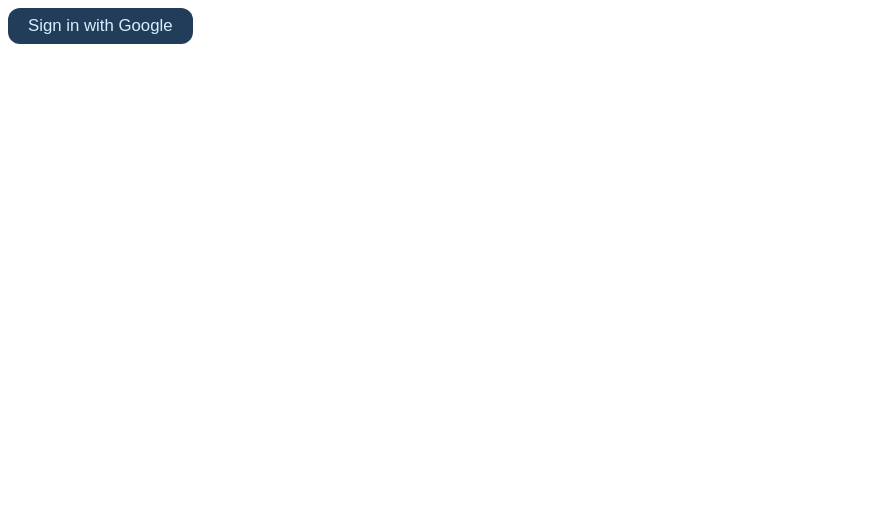
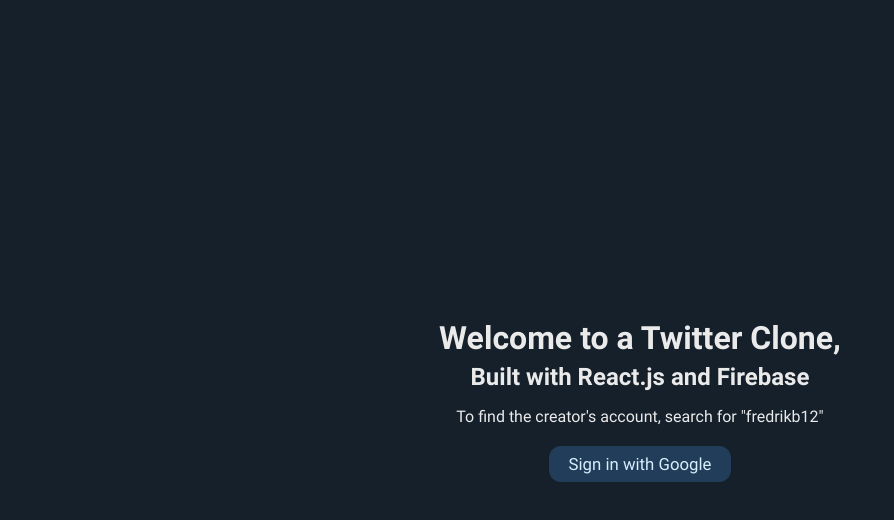
Before and after one commit to fredrikb12/twitter-clone, a React (Create React App) app: page /settings in a window 1280 px wide. Shown: the top 520 px of the page, without its empty margins (0-894 px from the left). Built offline with nearby package versions, Linux system fonts and the light colour scheme; no server answers.

Commit message:
Style sign-in screen

```diff
--- a/src/App.js
+++ b/src/App.js
@@ -83,6 +83,7 @@
   } else {
     return (
       <ThemeProvider theme={theme}>
+        <GlobalStyle />
         <SignIn />
       </ThemeProvider>
     );
--- a/src/components/SignIn.js
+++ b/src/components/SignIn.js
@@ -1,14 +1,34 @@
 import { getAuth, GoogleAuthProvider, signInWithPopup } from "firebase/auth";
 import React from "react";
 import { getAppAuth, signInWithGoogle } from "../firebase";
-import 'firebase/auth';
+import "firebase/auth";
 import Button from "./Button";
 
 function SignIn() {
-
-  return <div>
-    <Button className="sign-in" onClick={signInWithGoogle}>Sign in with Google</Button>
-  </div>;
+  return (
+    <div
+      style={{
+        minHeight: "100vh",
+        display: "flex",
+        flexDirection: "column",
+        justifyContent: "center",
+        alignItems: "center",
+        color: "#eaeaea",
+        textAlign: "center",
+      }}
+    >
+      <div style={{ marginBottom: "20px" }}>
+        <h1>Welcome to a Twitter Clone,</h1>
+        <h2 style={{ marginBottom: "10px", padding: "6px" }}>
+          Built with React.js and Firebase
+        </h2>
+        <p>To find the creator's account, search for "fredrikb12"</p>
+      </div>
+      <Button className="sign-in" onClick={signInWithGoogle}>
+        Sign in with Google
+      </Button>
+    </div>
+  );
 }
 
 export default SignIn;
```
